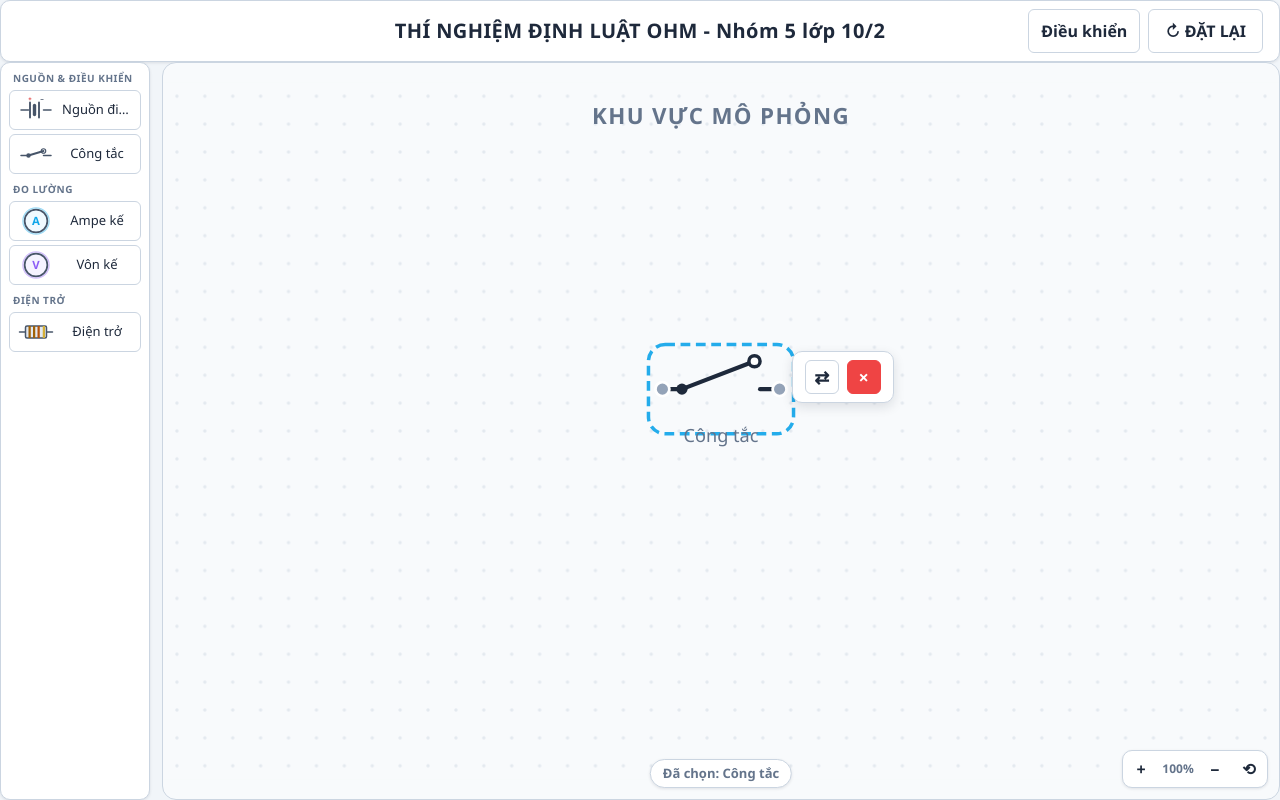
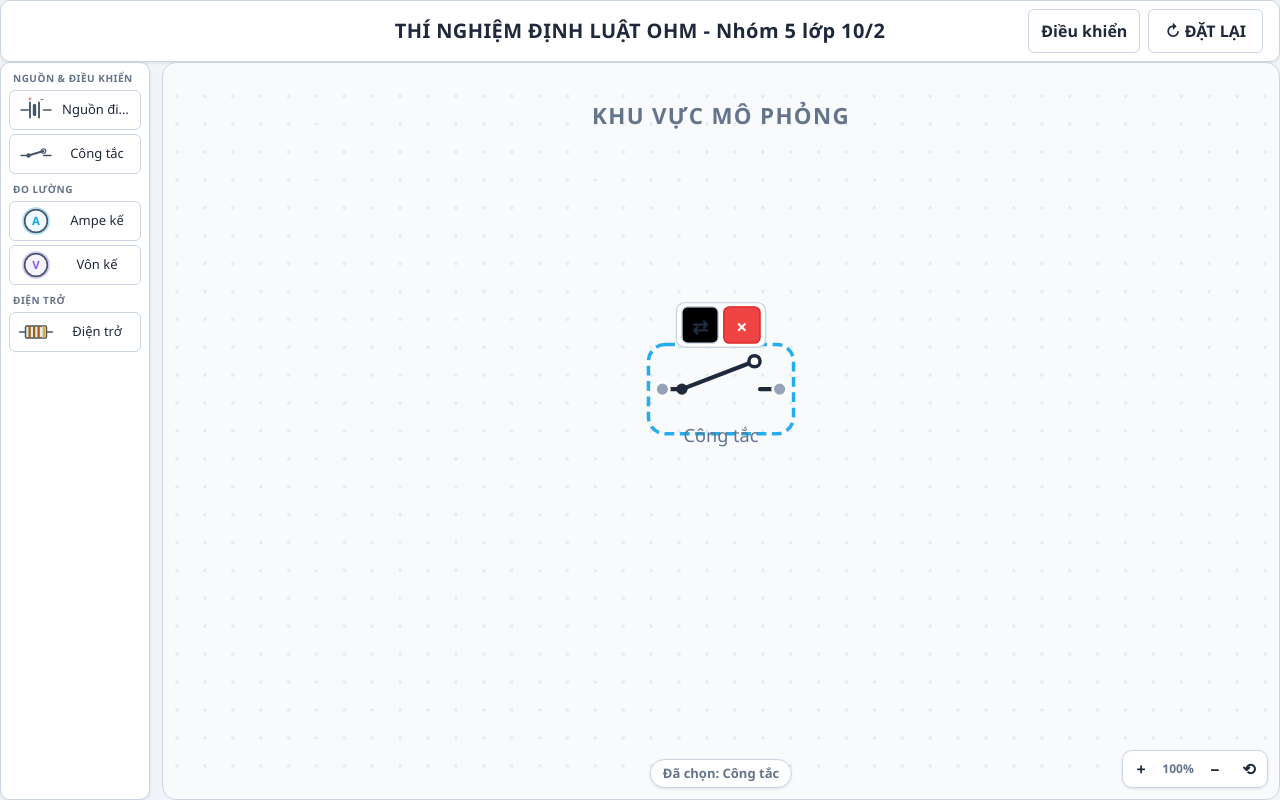
Before and after one commit to heyncth/dm-vat-ly, a React (Vite) app: page / in a window 1280 px wide. Both pictures are taken after a click on the button "Công tắc". Built offline with nearby package versions, Linux system fonts and the light colour scheme.

Commit message:
feat: inline SVG toolbar above component + fixed bottom bar for values

```diff
--- a/src/components/Workspace/CircuitCanvas.css
+++ b/src/components/Workspace/CircuitCanvas.css
@@ -375,61 +375,62 @@
   box-shadow: var(--shadow-raise);
 }
 
-/* ---- top toolbar (actions) ---- */
-.toolbar-wrap {
-  position: fixed;
-  z-index: 10;
+/* ---- inline SVG toolbar (above selected component) ---- */
+.inline-toolbar {
+  pointer-events: all;
+  cursor: default;
 }
 
-.toolbar {
+.inline-toolbar-btn {
+  cursor: pointer;
+}
+
+.inline-toolbar-btn:hover rect {
+  fill: var(--color-primary);
+  stroke: var(--color-primary);
+}
+
+.inline-toolbar-btn:hover text {
+  fill: white;
+}
+
+.inline-toolbar-btn--delete:hover rect {
+  fill: #dc2626;
+  stroke: #dc2626;
+}
+
+/* ---- bottom bar (fixed center-bottom of canvas) ---- */
+.bottom-bar-wrap {
+  position: absolute;
+  left: 50%;
+  bottom: var(--space-3);
+  transform: translateX(-50%);
+  z-index: 10;
+  display: flex;
+  flex-direction: column;
+  align-items: center;
+  gap: var(--space-1);
+}
+
+.bottom-bar {
   display: flex;
   align-items: center;
-  gap: var(--space-2);
-  padding: var(--space-2) var(--space-3);
+  gap: var(--space-3);
+  padding: var(--space-1) var(--space-3);
   font-size: var(--text-helper);
   font-weight: 600;
   background: var(--color-panel);
   border: 1px solid var(--color-border);
-  border-radius: var(--radius-md);
-  box-shadow: var(--shadow-float);
+  border-radius: 999px;
+  box-shadow: var(--shadow-raise);
   white-space: nowrap;
 }
 
-.toolbar-btn {
-  width: 34px;
-  height: 34px;
-  display: flex;
-  align-items: center;
-  justify-content: center;
-  padding: 0;
-  font: inherit;
-  font-size: 18px;
-  font-weight: 700;
-  color: var(--color-text);
-  background: var(--color-bg);
-  border: 1px solid var(--color-border);
-  border-radius: var(--radius-sm);
-  cursor: pointer;
+.bottom-bar-label {
+  color: var(--color-text-muted);
 }
 
-.toolbar-btn:hover {
-  background: var(--color-primary);
-  color: #fff;
-  border-color: var(--color-primary);
-}
-
-.toolbar-btn--delete {
-  color: #fff;
-  background: #ef4444;
-  border-color: #ef4444;
-}
-
-.toolbar-btn--delete:hover {
-  background: #dc2626;
-  border-color: #dc2626;
-}
-
-.toolbar-value {
+.bottom-bar-value {
   color: var(--color-primary);
   cursor: pointer;
   padding: 2px 8px;
@@ -437,32 +438,31 @@
   font-family: monospace;
 }
 
-.toolbar-value:hover {
+.bottom-bar-value:hover {
   background: var(--color-bg);
 }
 
-.toolbar-value--live {
+.bottom-bar-value--live {
   color: #166534;
   cursor: default;
 }
 
-.toolbar-value--live:hover {
+.bottom-bar-value--live:hover {
   background: transparent;
 }
 
-.toolbar-edit {
+.bottom-bar-edit {
   display: flex;
   align-items: center;
   gap: var(--space-1);
   padding: var(--space-1) var(--space-2);
-  margin-top: var(--space-1);
   background: var(--color-panel);
   border: 1px solid var(--color-border);
   border-radius: var(--radius-md);
   box-shadow: var(--shadow-raise);
 }
 
-.toolbar-edit input {
+.bottom-bar-edit input {
   width: 64px;
   height: 28px;
   padding: 0 var(--space-1);
@@ -475,17 +475,17 @@
   outline: none;
 }
 
-.toolbar-edit input:focus {
+.bottom-bar-edit input:focus {
   border-color: var(--color-primary);
 }
 
-.toolbar-edit-unit {
+.bottom-bar-edit-unit {
   font-size: 12px;
   font-weight: 600;
   color: var(--color-text-muted);
 }
 
-.toolbar-edit-ok {
+.bottom-bar-edit-ok {
   min-height: 28px;
   padding: 0 var(--space-2);
   font: inherit;
@@ -498,29 +498,8 @@
   cursor: pointer;
 }
 
-.toolbar-edit-ok:hover {
+.bottom-bar-edit-ok:hover {
   background: #15803d;
-}
-
-/* ---- bottom info bar ---- */
-.info-bar-wrap {
-  position: absolute;
-  left: 50%;
-  bottom: var(--space-3);
-  transform: translateX(-50%);
-  z-index: 10;
-}
-
-.info-bar {
-  padding: var(--space-1) var(--space-3);
-  font-size: var(--text-helper);
-  font-weight: 600;
-  color: var(--color-text-muted);
-  background: var(--color-panel);
-  border: 1px solid var(--color-border);
-  border-radius: 999px;
-  box-shadow: var(--shadow-raise);
-  white-space: nowrap;
 }
 
 .drag-ghost {
--- a/src/components/Workspace/CircuitCanvas.tsx
+++ b/src/components/Workspace/CircuitCanvas.tsx
@@ -21,14 +21,42 @@ const MAX_ZOOM = 3;
 
 type Ghost = { type: ComponentType; clientX: number; clientY: number };
 
-function SelectionBar({ comp, circuit, liveReading, manualU, manualI, onInstrumentEdit, screenPos }: {
+function InlineToolbar({ comp, circuit }: {
+  comp: PlacedComponent;
+  circuit: CircuitApi;
+}) {
+  const def = COMPONENT_DEFS[comp.type];
+  const btnSize = 26;
+  const gap = 4;
+  const barW = btnSize * 2 + gap + 8;
+  const barH = btnSize + 6;
+  const x = comp.x - barW / 2;
+  const y = comp.y - def.h / 2 - barH - 8;
+
+  return (
+    <g className="inline-toolbar" transform={`translate(${x} ${y})`}>
+      <rect width={barW} height={barH} rx={6} fill="var(--color-panel)" stroke="var(--color-border)" strokeWidth={1} />
+      {/* Flip button */}
+      <g transform={`translate(4 3)`} className="inline-toolbar-btn" onClick={() => circuit.flipComponent(comp.id)}>
+        <rect width={btnSize} height={btnSize} rx={4} fill="var(--color-bg)" stroke="var(--color-border)" strokeWidth={1} />
+        <text x={btnSize / 2} y={btnSize / 2 + 1} textAnchor="middle" dominantBaseline="central" fontSize={14} fontWeight={700} fill="var(--color-text)" style={{ pointerEvents: 'none' }}>⇄</text>
+      </g>
+      {/* Delete button */}
+      <g transform={`translate(${4 + btnSize + gap} 3)`} className="inline-toolbar-btn inline-toolbar-btn--delete" onClick={() => { circuit.setSelected({ kind: 'comp', id: comp.id }); circuit.removeSelected(); }}>
+        <rect width={btnSize} height={btnSize} rx={4} fill="#ef4444" stroke="#dc2626" strokeWidth={1} />
+        <text x={btnSize / 2} y={btnSize / 2 + 1} textAnchor="middle" dominantBaseline="central" fontSize={14} fontWeight={700} fill="white" style={{ pointerEvents: 'none' }}>×</text>
+      </g>
+    </g>
+  );
+}
+
+function BottomBar({ comp, circuit, liveReading, manualU, manualI, onInstrumentEdit }: {
   comp: PlacedComponent;
   circuit: CircuitApi;
   liveReading?: { U: number; I: number } | null;
   manualU?: number;
   manualI?: number;
   onInstrumentEdit?: (type: 'U' | 'I', value: number) => void;
-  screenPos: { x: number; y: number; halfW: number; halfH: number } | null;
 }) {
   const def = COMPONENT_DEFS[comp.type];
   const isInstrument = comp.type === 'voltmeter' || comp.type === 'ammeter';
@@ -44,51 +72,33 @@ function SelectionBar({ comp, circuit, liveReading, manualU, manualI, onInstrume
     }
   };
 
-  const toolbarStyle = screenPos ? { left: screenPos.x + screenPos.halfW + 12, top: screenPos.y - 18 } : {};
-
   return (
-    <>
-      {/* Toolbar — actions, positioned next to selected component */}
-      <div className="toolbar-wrap" style={toolbarStyle}>
-        <div className="toolbar">
-          <button type="button" className="toolbar-btn" title="Lật ngược" onClick={() => circuit.flipComponent(comp.id)}>
-            ⇄
-          </button>
+    <div className="bottom-bar-wrap">
+      <div className="bottom-bar">
+        <span className="bottom-bar-label">Đã chọn: {def.label}</span>
         {isInstrument && !circuit.isRunning && (
-            <span className="toolbar-value" onClick={() => { setDraft(String(value ?? 0)); setEditing(true); }}>
+          <span className="bottom-bar-value" onClick={() => { setDraft(String(value ?? 0)); setEditing(true); }}>
             {(value ?? 0).toFixed(2)} {unit} ✎
           </span>
         )}
         {isInstrument && circuit.isRunning && (
-            <span className="toolbar-value toolbar-value--live">
+          <span className="bottom-bar-value bottom-bar-value--live">
             {(comp.type === 'voltmeter' ? liveReading?.U : liveReading?.I)?.toFixed(2) ?? '0.00'} {unit}
           </span>
         )}
-          <button type="button" className="toolbar-btn toolbar-btn--delete" title="Xóa" onClick={() => {
-            circuit.setSelected({ kind: 'comp', id: comp.id });
-            circuit.removeSelected();
-          }}>×</button>
       </div>
       {editing && isInstrument && (
-          <div className="toolbar-edit">
+        <div className="bottom-bar-edit">
           <input type="number" min={0} step="any" value={draft} autoFocus
             onChange={(e) => setDraft(e.target.value)}
             onBlur={commitEdit}
             onKeyDown={(e) => { if (e.key === 'Enter') commitEdit(); if (e.key === 'Escape') setEditing(false); }}
           />
-            <span className="toolbar-edit-unit">{unit}</span>
-            <button type="button" className="toolbar-edit-ok" onClick={commitEdit}>✓</button>
+          <span className="bottom-bar-edit-unit">{unit}</span>
+          <button type="button" className="bottom-bar-edit-ok" onClick={commitEdit}>✓</button>
         </div>
       )}
     </div>
-
-      {/* Bottom bar — info only */}
-      <div className="info-bar-wrap">
-        <div className="info-bar">
-          Đã chọn: {def.label}
-        </div>
-      </div>
-    </>
   );
 }
 
@@ -103,6 +113,7 @@ type CircuitCanvasProps = {
 export default function CircuitCanvas({ circuit, liveReading, manualU, manualI, onInstrumentEdit }: CircuitCanvasProps) {
   const { components, wires, selected, activeTool, pending } = circuit;
   const svgRef = useRef<SVGSVGElement>(null);
+  const wrapRef = useRef<HTMLDivElement>(null);
   const nodeDrag = useRef<{ id: string; dx: number; dy: number } | null>(null);
   const placeDrag = useRef<{
     type: ComponentType;
@@ -343,7 +354,7 @@ export default function CircuitCanvas({ circuit, liveReading, manualU, manualI,
         onPlaceStart={handlePlaceStart}
         onPlaceAtFree={handlePlaceAtFree}
       />
-      <div className="stage-svg-wrap">
+      <div className="stage-svg-wrap" ref={wrapRef}>
         {/* Zoom controls */}
         <div className="zoom-controls">
           <button type="button" className="zoom-btn" onClick={() => setZoom((z) => Math.min(MAX_ZOOM, z * 1.2))} title="Phóng to">+</button>
@@ -399,6 +410,11 @@ export default function CircuitCanvas({ circuit, liveReading, manualU, manualI,
                 Thêm dụng cụ từ hộp bên trái
               </text>
             )}
+            {selected?.kind === 'comp' && (() => {
+              const comp = components.find((c) => c.id === selected.id);
+              if (!comp) return null;
+              return <InlineToolbar comp={comp} circuit={circuit} />;
+            })()}
           </g>
 
           {/* Fixed title — does not pan/zoom */}
@@ -418,28 +434,14 @@ export default function CircuitCanvas({ circuit, liveReading, manualU, manualI,
         {selected?.kind === 'comp' && (() => {
           const comp = components.find((c) => c.id === selected.id);
           if (!comp) return null;
-          const svg = svgRef.current;
-          if (!svg) return null;
-          const rect = svg.getBoundingClientRect();
-          const def = COMPONENT_DEFS[comp.type];
-          const pixelPerUnit = rect.width / STAGE_W;
-          const svgX = (comp.x * zoom + pan.x) * pixelPerUnit + rect.left;
-          const svgY = (comp.y * zoom + pan.y) * pixelPerUnit + rect.top;
-          const screenPos = {
-            x: svgX,
-            y: svgY,
-            halfW: (def.w / 2) * zoom * pixelPerUnit,
-            halfH: (def.h / 2) * zoom * pixelPerUnit,
-          };
           return (
-            <SelectionBar
+            <BottomBar
               comp={comp}
               circuit={circuit}
               liveReading={liveReading}
               manualU={manualU}
               manualI={manualI}
               onInstrumentEdit={onInstrumentEdit}
-              screenPos={screenPos}
             />
           );
         })()}
```
Lines whose indentation alone changed are shown as unchanged.
